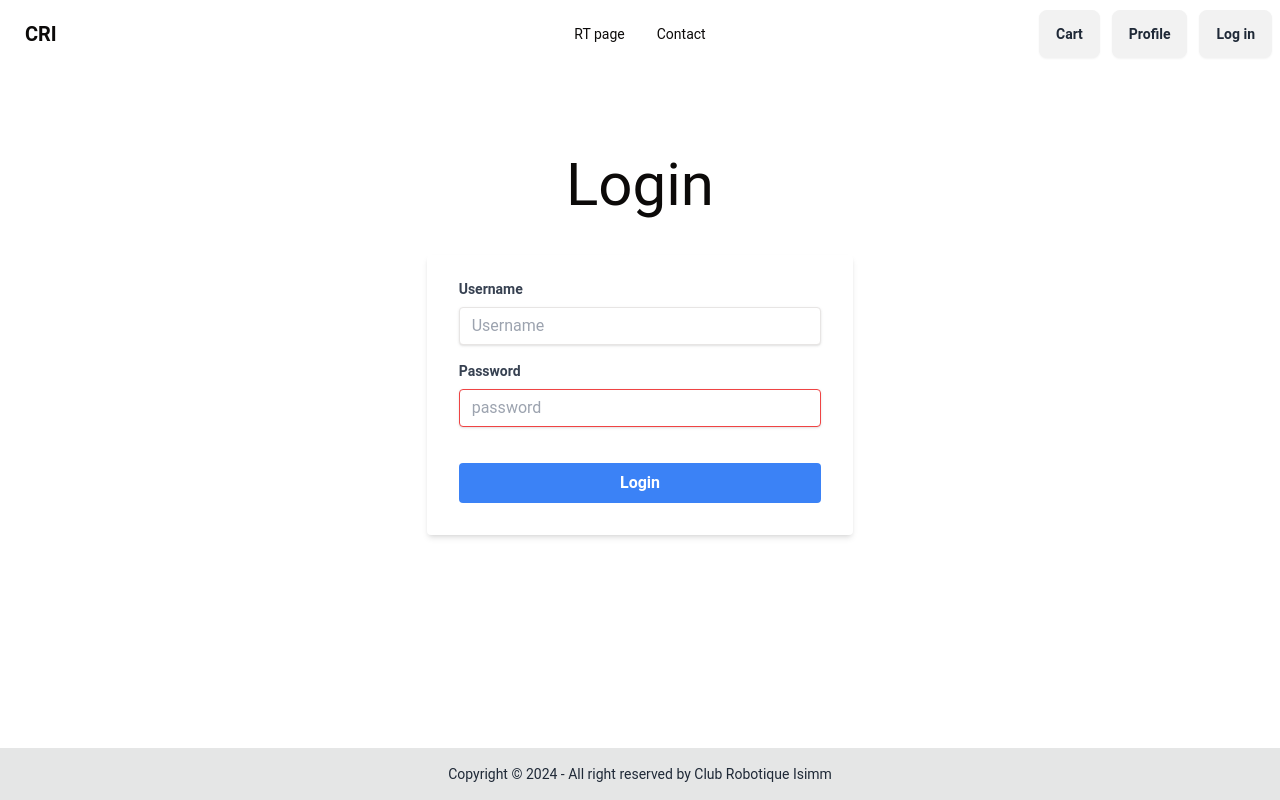
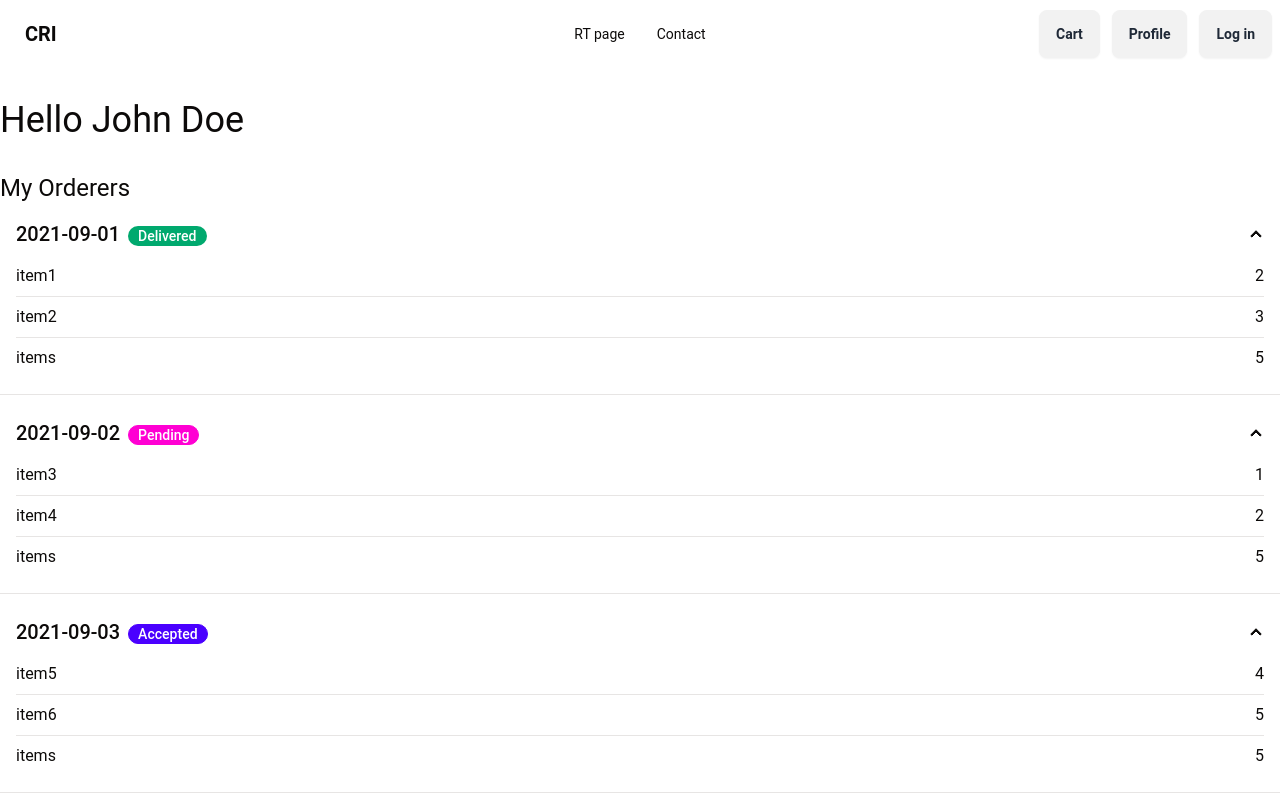
Before and after one commit to bouajilaProg/CRI-website, a React (Vite) app in the folder frontend/: page / in a window 1280 px wide. Shown: the top 800 px of the page. Built offline with nearby package versions, Linux system fonts and the light colour scheme.

Commit message:
created the login page and the profile-myorders page

```diff
--- a/frontend/src/App.tsx
+++ b/frontend/src/App.tsx
@@ -2,9 +2,11 @@ import './App.css'
 import Footer from './components/commun/Footer'
 import MainNav from './components/commun/MainNav'
 
+//pages
 import Home from './Pages/Home'
 import LoginPage from './Pages/LoginPage'
 import ProductPage from './Pages/ProductPage'
+import Profile from './Pages/Profile'
 import RTMain from './Pages/RTMain'
 
 
@@ -13,7 +15,7 @@ function App() {
   return (
     <div className='flex justify-between flex-col min-h-screen'>
       <MainNav />
-      <LoginPage />
+      <Profile />
       <br />
       <Footer />
 
--- /dev/null
+++ b/frontend/src/Pages/Badge.tsx
@@ -0,0 +1,26 @@
+// 0 status pending
+// 1 status accepted
+// 2  status Delivered
+// 3 status refused
+// 4 status returned
+
+
+function Badge({ status }: { status: number }) {
+
+  if (status === 0) {
+    return <span className="badge badge-secondary text-white">Pending</span>
+  } else if (status === 1) {
+    return <span className="badge badge-primary text-white">Accepted</span>
+  } else if (status === 2) {
+    return <span className="badge badge-success text-white">Delivered</span>
+  } else if (status === 3) {
+    return <span className="badge badge-error text-white">Refused</span>
+  } else if (status === 4) {
+    return <span className="badge badge-warning text-white">Returned</span>
+  }
+
+
+
+}
+
+export default Badge
--- a/frontend/src/Pages/LoginPage.tsx
+++ b/frontend/src/Pages/LoginPage.tsx
@@ -23,7 +23,7 @@ function LoginPage() {
     e.preventDefault();
     setLoginValidationTestResult(2);
 
-    //check if the user is valid
+    //TODO:check if the user is valid
 
   }
 
--- /dev/null
+++ b/frontend/src/Pages/OrderItem.tsx
@@ -0,0 +1,47 @@
+import Badge from "./Badge";
+
+
+interface OrderItemProps {
+  date: string;
+  status: number;
+  items: { name: string, quantity: number }[];
+}
+
+// 0 status pending
+// 1 status accepted
+// 2  status Delivered
+// 3 status refused
+// 4 status returned
+
+
+function OrderItem({ date, status, items }: OrderItemProps) {
+  return (
+    <div>
+      <div className="collapse collapse-arrow">
+        <input type="checkbox" name="my-accordion-2" defaultChecked />
+        <div className="collapse-title text-xl font-medium"><span className="mr-2">{date}</span>
+          <Badge status={status} />
+        </div>
+        <div className="collapse-content flex flex-col">
+
+
+          {items.map((item, index) => (
+            <>
+              <div key={index} className="flex justify-between">
+                <span>{item.name}</span>
+                <span>{item.quantity}</span>
+              </div>
+              <hr className="my-2" />
+            </>
+          ))
+          }
+
+          <div className="inline-flex justify-between w-full"><span>items</span> <span>5</span></div>
+
+        </div>
+      </div>
+    </div >
+  )
+}
+
+export default OrderItem
--- /dev/null
+++ b/frontend/src/Pages/Profile.tsx
@@ -0,0 +1,57 @@
+import { useEffect, useState } from "react";
+import OrderItem from "./OrderItem";
+
+
+interface ProfileData {
+  user: string;
+
+  orders: {
+    date: string;
+    status: number;
+    items: { name: string, quantity: number }[]
+  }[];
+}
+
+
+function Profile() {
+
+  const defaultProfileData: ProfileData = {
+    user: "",
+    orders: []
+  }
+
+  const [profileData, setProfileData] = useState<ProfileData>(defaultProfileData)
+
+  useEffect(() => {
+    //TODO: Fetch orders from the server
+    setProfileData({
+      user: "John Doe",
+      orders: [
+        { date: "2021-09-01", status: 2, items: [{ name: "item1", quantity: 2 }, { name: "item2", quantity: 3 }] },
+        { date: "2021-09-02", status: 0, items: [{ name: "item3", quantity: 1 }, { name: "item4", quantity: 2 }] },
+        { date: "2021-09-03", status: 1, items: [{ name: "item5", quantity: 4 }, { name: "item6", quantity: 5 }] },
+        { date: "2021-09-04", status: 3, items: [{ name: "item7", quantity: 6 }, { name: "item8", quantity: 7 }] },
+        { date: "2021-09-05", status: 4, items: [{ name: "item9", quantity: 8 }, { name: "item10", quantity: 9 }] },
+      ]
+    })
+  }
+    , [])
+
+  return (
+    <div className="flex flex-col">
+      <h1 className="text-4xl my-8">Hello {profileData.user}</h1>
+      <h3 className="text-2xl">My Orderers</h3>
+
+      {(profileData.orders.length == 0) ? <p>No orders found</p> : profileData.orders.map((order, index) => (
+        <>
+          <OrderItem key={index} date={order.date} status={order.status} items={order.items} />
+
+          <hr className="my-2" />
+        </>
+      ))}
+
+    </div>
+  )
+}
+
+export default Profile
--- a/frontend/src/components/Home/Faq.tsx
+++ b/frontend/src/components/Home/Faq.tsx
@@ -4,21 +4,21 @@ function Faq() {
     <>
       <h2 className="text-4xl font-bold my-8 mx-4 text-center bg-white">FAQ</h2>
       <div className="collapse collapse-arrow ">
-        <input type="radio" name="my-accordion-2" />
+        <input type="checkbox" name="my-accordion-2" />
         <div className="collapse-title text-xl font-medium">Dois-je connaître la robotique pour rejoindre ?</div>
         <div className="collapse-content">
           <p>Non, il vous suffit d’être motivé pour apprendre ! Le Club CRI est ouvert à tous, que vous soyez débutant ou que vous ayez un peu d'expérience. Notre communauté est solidaire, et vous trouverez de nombreuses occasions d'apprendre et de progresser aux côtés d'autres passionnés.</p>
         </div>
       </div>
       <div className="collapse collapse-arrow ">
-        <input type="radio" name="my-accordion-2" />
+        <input type="checkbox" name="my-accordion-2" />
         <div className="collapse-title text-xl font-medium">Que faire si je n'ai pas d'argent pour acheter des matériaux ?</div>
         <div className="collapse-content">
           <p>Si vous êtes inquiet pour les coûts, nous avons un programme appelé "RT" qui vous permet d'emprunter des matériaux pour l'apprentissage et les projets. Ainsi, vous pouvez vous concentrer sur votre éducation sans stress financier.</p>
         </div>
       </div>
       <div className="collapse collapse-arrow ">
-        <input type="radio" name="my-accordion-2" />
+        <input type="checkbox" name="my-accordion-2" />
         <div className="collapse-title text-xl font-medium">Qu'est-ce que je vais gagner en rejoignant ce club ?</div>
         <div className="collapse-content">
           <p>En rejoignant le Club CRI, vous vous connecterez avec des personnes partageant les mêmes idées, apprendrez lors de nos formations et participerez à des projets passionnants. C'est un excellent moyen d'améliorer vos compétences tout en vous amusant !</p>
```
Also changed, not shown: frontend/src/Pages/contact.tsx (added).
